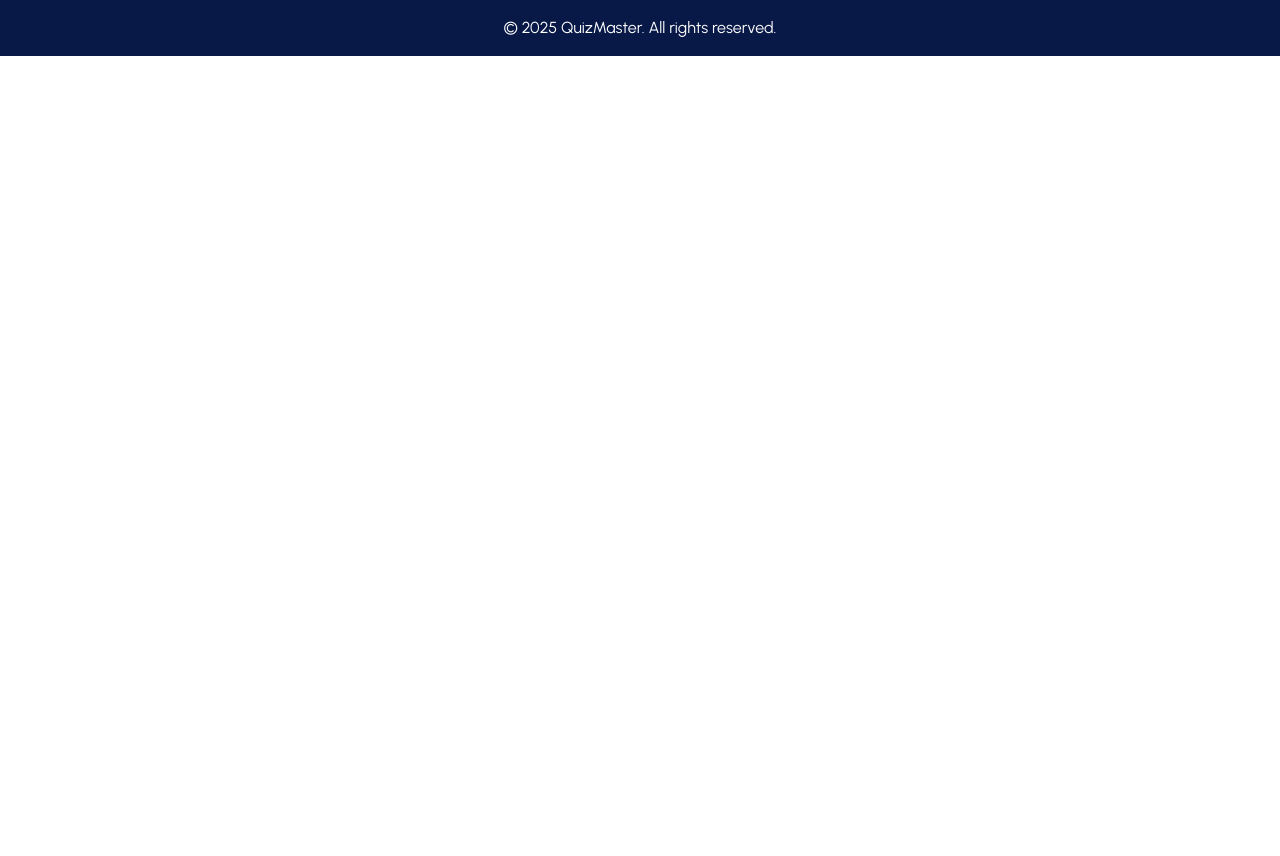
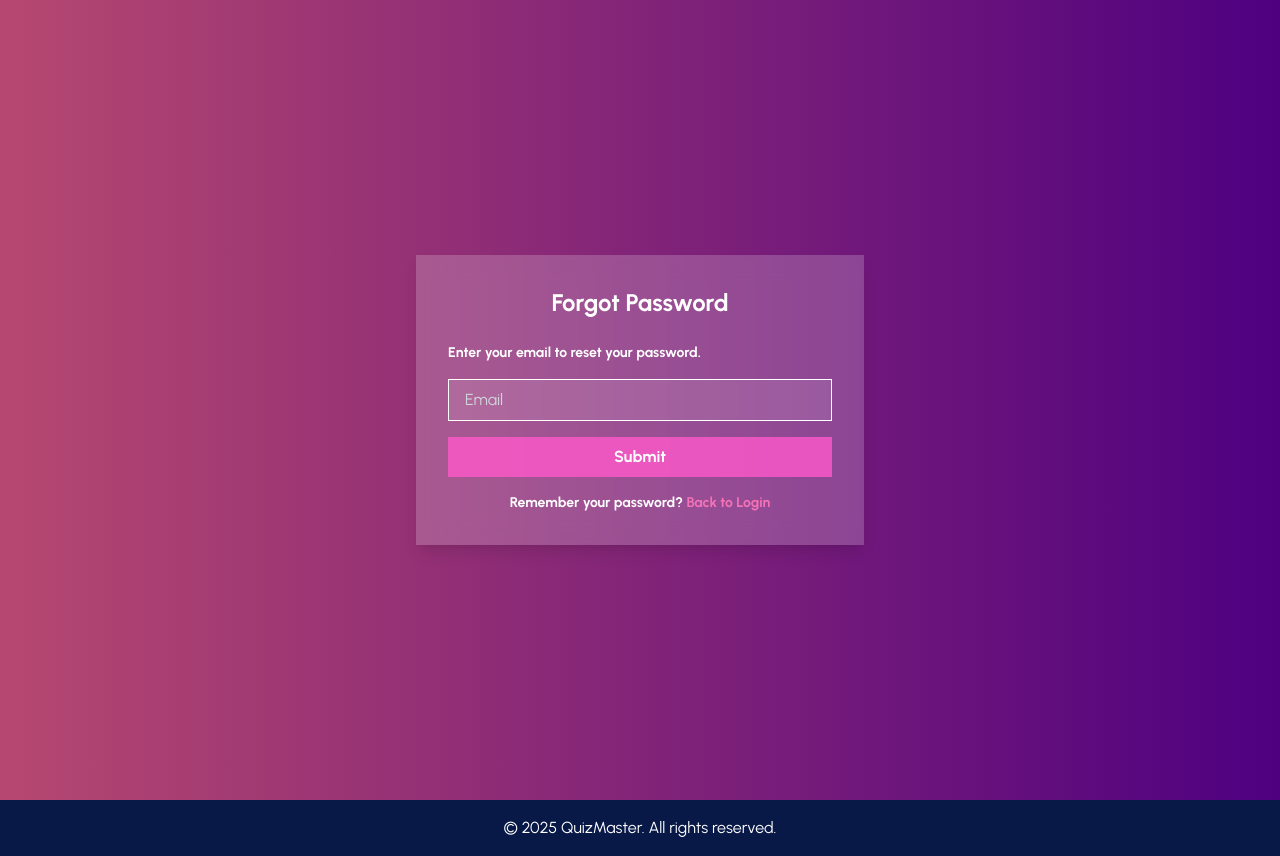
Before and after one commit to shaayar/Hiqqo-Quiz, a React (Vite) app: page /ForgotPassword in a window 1280 px wide. Before the commit the page ends 800 px from the top, so only its background shows below. Built offline with nearby package versions, Linux system fonts and the light colour scheme.

Commit message:
Adding ForgotPassword page

```diff
--- a/src/App.jsx
+++ b/src/App.jsx
@@ -2,6 +2,7 @@ import "./App.css";
 import "animate.css";
 import { BrowserRouter, Route, Routes } from "react-router-dom";
 import Landing from "./components/LandingPage/Landing";
+import ForgotPassword from "./components/Authentication/ForgotPassword";
 import JoinPage from "./pages/Join";
 import QuizPage from "./pages/QuizPage";
 import AdminPage from "./pages/QuizCreate";
@@ -11,6 +12,7 @@ function App() {
     <BrowserRouter>
       <Routes>
         <Route path="/" element={<Landing />} />
+        <Route path="/ForgotPassword" element={<ForgotPassword />} />
         <Route path="/join" element={<JoinPage />} />
         <Route path="/quizpage" element={<QuizPage />} />
         <Route path="/createQuiz" element={<AdminPage />} />
--- /dev/null
+++ b/src/components/Authentication/ForgotPassword.jsx
@@ -0,0 +1,112 @@
+import React, { useState } from 'react';
+import { motion } from 'framer-motion';
+
+const ForgotPassword = () => {
+  const [email, setEmail] = useState('');
+  const [otp, setOtp] = useState('');
+  const [newPassword, setNewPassword] = useState('');
+  const [error, setError] = useState('');
+  const [loading, setLoading] = useState(false);
+  const [successMessage, setSuccessMessage] = useState('');
+  const [otpSent, setOtpSent] = useState(false);
+
+  const handleSubmit = async (e) => {
+    e.preventDefault();
+    const emailRegex = /^[^\s@]+@[^\s@]+\.[^\s@]+$/;
+
+    if (!email) {
+      setError('Please enter your email.');
+    } else if (!emailRegex.test(email)) {
+      setError('Please enter a valid email address.');
+    } else {
+      setError('');
+      setLoading(true);
+
+      try {
+        const response = await fetch('http://localhost:3000/api/auth/forgotpass', {
+          method: 'POST',
+          headers: { 'Content-Type': 'application/json' },
+          body: JSON.stringify({ email }),
+        });
+        const data = await response.json();
+
+        if (response.ok) {
+          setSuccessMessage('OTP sent to your email. Enter it below to reset your password.');
+          setOtpSent(true);
+        } else {
+          setError(data.message || 'Something went wrong. Please try again.');
+        }
+      } catch (err) {
+        setError('There was an error connecting to the server. Please try again later.');
+      } finally {
+        setLoading(false);
+      }
+    }
+  };
+
+  return (
+    <div className="relative flex items-center justify-center min-h-screen bg-gradient-to-r from-[#B64870] to-[#4E0080] bg-cover bg-center">
+      <motion.div
+        initial={{ opacity: 0, y: 50 }}
+        animate={{ opacity: 1, y: 0 }}
+        transition={{ duration: 0.8, ease: 'easeOut' }}
+        className="relative backdrop-blur-md p-8 shadow-lg rounded-md max-w-md w-full mx-4 md:mx-0 bg-white/20"
+      >
+        <motion.h2
+          initial={{ opacity: 0, y: 20 }}
+          animate={{ opacity: 1, y: 0 }}
+          transition={{ delay: 0.3, duration: 0.6, ease: 'easeOut' }}
+          className="text-2xl mb-6 text-white font-bold text-center"
+        >
+          Forgot Password
+        </motion.h2>
+
+        {successMessage && <p className="text-green-500 text-xs italic mt-2">{successMessage}</p>}
+        {error && <p className="text-red-500 text-xs italic mt-2">{error}</p>}
+
+        {!otpSent && (
+          <form onSubmit={handleSubmit}>
+            <div className="mb-4">
+              <label className="block text-white text-sm font-bold mb-2" htmlFor="email">
+                Enter your email to reset your password.
+              </label>
+              <input
+                type="email"
+                id="email"
+                className="w-full mt-2 px-4 py-2 border border-white bg-white/10 rounded-md text-white placeholder-gray-300 focus:outline-none focus:ring-2 focus:ring-blue-400"
+                placeholder="Email"
+                value={email}
+                onChange={(e) => setEmail(e.target.value)}
+                required
+              />
+            </div>
+            <motion.button
+              initial={{ opacity: 0, scale: 0.9 }}
+              animate={{ opacity: 1, scale: 1 }}
+              transition={{ delay: 0.6, duration: 0.5 }}
+              type="submit"
+              className="w-full bg-[rgba(255,89,203,0.8)] text-white p-2 rounded-md hover:bg-[rgba(246,59,187,0.8)] transition font-bold"
+              disabled={loading}
+            >
+              {loading ? 'Sending...' : 'Submit'}
+            </motion.button>
+          </form>
+        )}
+
+        <motion.p
+          initial={{ opacity: 0, y: 20 }}
+          animate={{ opacity: 1, y: 0 }}
+          transition={{ delay: 0.8, duration: 0.5 }}
+          className="text-sm text-white mt-4 text-center font-bold"
+        >
+          Remember your password?{' '}
+          <a href="/Login" className="text-pink-400 font-bold hover:underline">
+            Back to Login
+          </a>
+        </motion.p>
+      </motion.div>
+    </div>
+  );
+};
+
+export default ForgotPassword;
```
